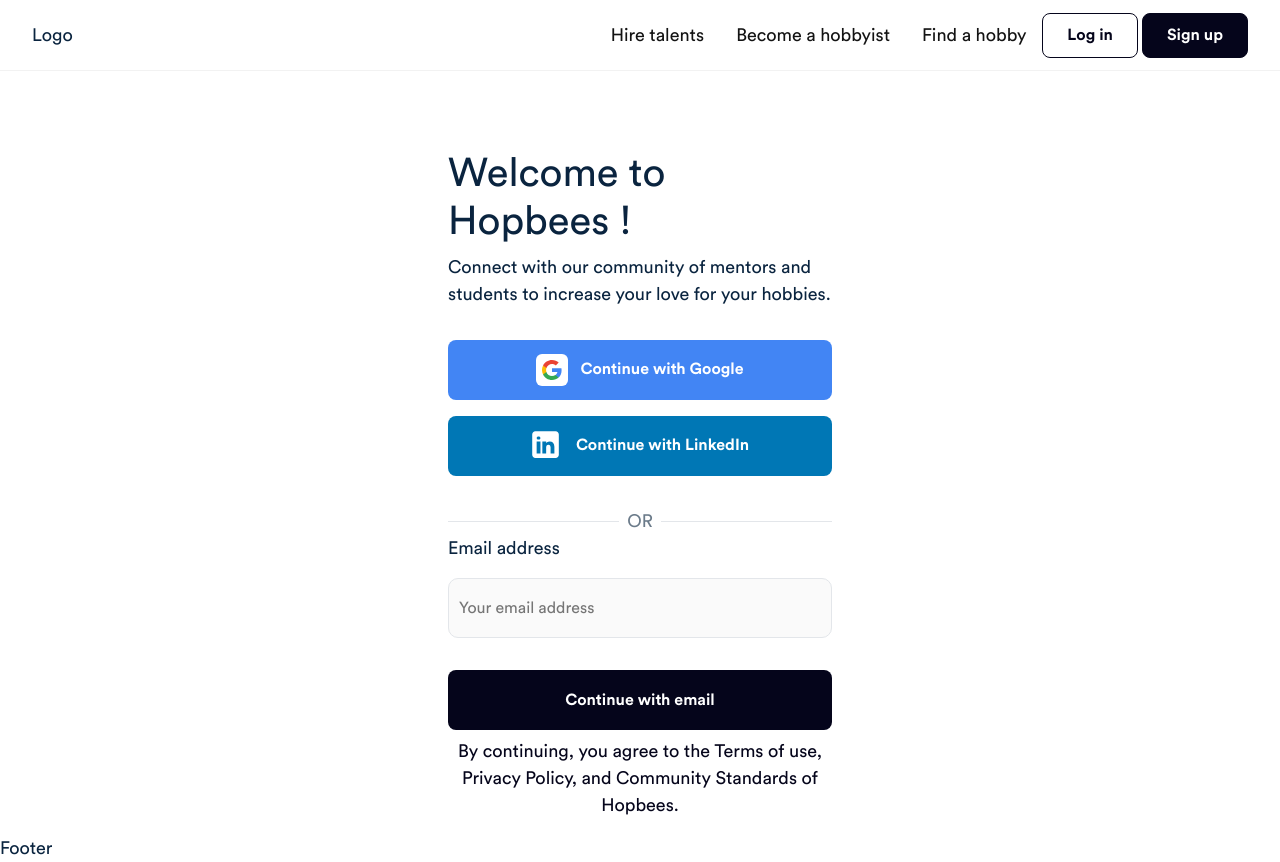
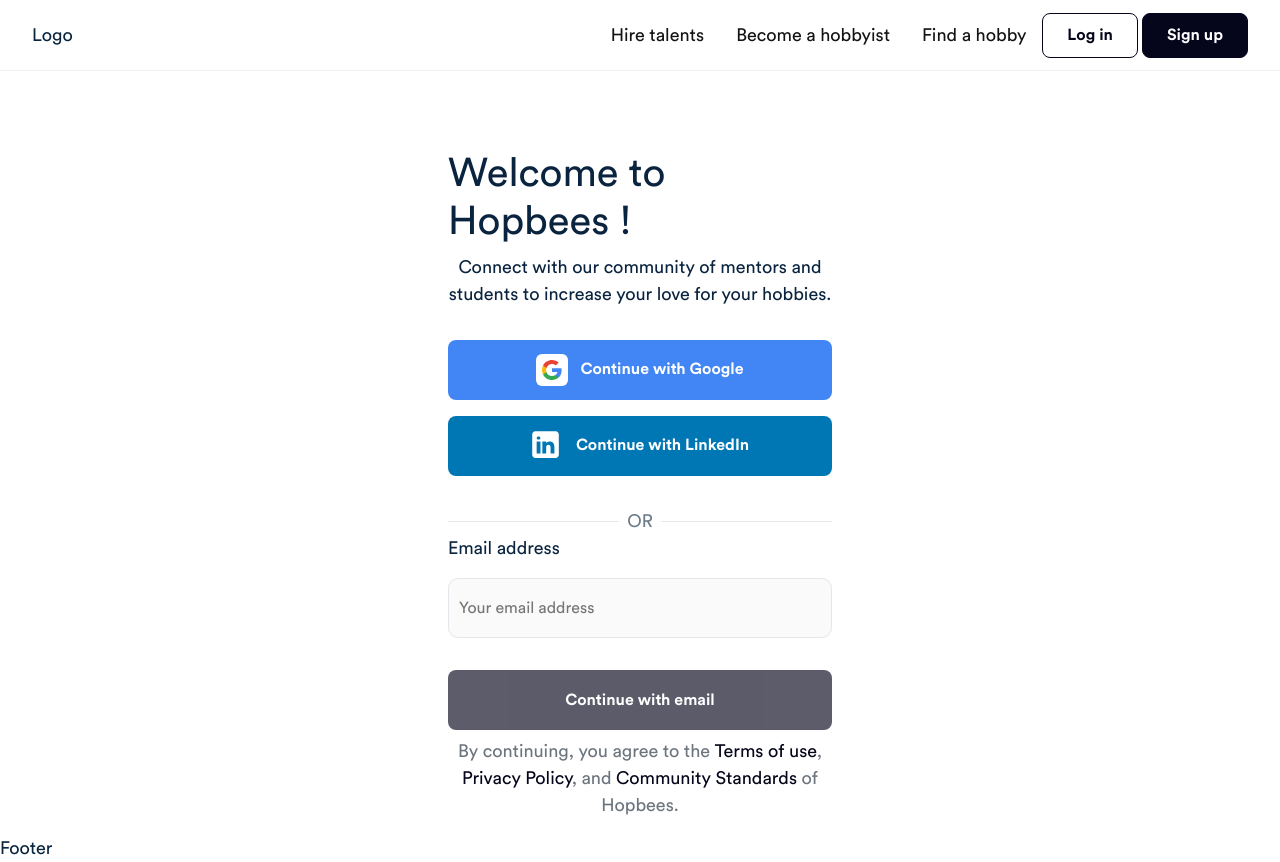
Before and after one commit to Jittojoyes98/Hopbees, a React app in the folder frontend/: page /login in a window 1280 px wide. Built offline with nearby package versions, Linux system fonts and the light colour scheme.

Commit message:
Changes to login page

```diff
--- a/frontend/src/HomePage/index.jsx
+++ b/frontend/src/HomePage/index.jsx
@@ -5,6 +5,7 @@ const index = () => {
   return (
     <>
       <div>Home</div>
+      <Link to="/login">Heyy</Link>
     </>
   )
 }
--- a/frontend/src/LoginPage/index.jsx
+++ b/frontend/src/LoginPage/index.jsx
@@ -25,7 +25,7 @@ const LoginPage = () => {
     <div className="d-flex justify-content-center  align-items-center login-page">
       <div className="w-30 pt-8">
         <h1>Welcome to Hopbees !</h1>
-        <p>
+        <p className="text-center">
           Connect with our community of mentors and students to increase your
           love for your hobbies.
         </p>
@@ -102,18 +102,21 @@ const LoginPage = () => {
             )}
             <Button
               type="submit"
-              disabled={!formik.isValid}
+              disabled={!formik.dirty || !formik.isValid}
               variant="secondary"
               className={`mt-3 w-100 login-buttons fw-semibold ${
-                !formik.isValid ? 'submit-inactive' : 'submit-active'
+                !formik.dirty || !formik.isValid
+                  ? 'submit-inactive'
+                  : 'submit-active'
               }`}
             >
               Continue with email
             </Button>
             <div className="text-center mt-2">
-              <p className="text-light">
-                By continuing, you agree to the Terms of use, Privacy Policy,
-                and Community Standards of Hopbees.
+              <p className="text-muted">
+                By continuing, you agree to the <a href="">Terms of use</a>,{' '}
+                <a href="">Privacy Policy</a>, and{' '}
+                <a href="">Community Standards</a> of Hopbees.
               </p>
             </div>
           </form>
--- a/frontend/src/_layout/Header.jsx
+++ b/frontend/src/_layout/Header.jsx
@@ -1,33 +1,57 @@
 import React from 'react'
-import  Button  from 'react-bootstrap/Button';
+import Button from 'react-bootstrap/Button'
 
 const Header = () => {
-
-  const handlePath=(path)=>{
-    window.open(`/${path}`,'_blank')
+  const handlePath = (path) => {
+    window.open(`/${path}`, '_blank')
   }
   return (
-    <div className='header'>
-        <div>Logo</div>
-        <div className='d-flex' >
-          <div className='d-flex mb-0'>
+    <div className="header">
+      <div>Logo</div>
+      <div className="d-flex">
+        <div className="d-flex mb-0">
+          <a
+            href=""
+            className="px-3 py-2_5 fw-normal d-flex justify-content-center align-items-center text-dark "
+          >
+            <span>Hire talents</span>
+          </a>
 
-              <a href="" className='px-3 py-2_5 fw-normal d-flex justify-content-center align-items-center text-dark '><span>Hire talents</span></a>
+          <a
+            href=""
+            className="px-3 py-2_5 fw-normal d-flex justify-content-center align-items-center text-dark "
+          >
+            <span>Become a hobbyist</span>
+          </a>
 
-              <a href="" className='px-3 py-2_5 fw-normal d-flex justify-content-center align-items-center text-dark '><span>Become a hobbyist</span></a>
-
-              <a href="" className='px-3 py-2_5 fw-normal d-flex justify-content-center align-items-center text-dark'><span>Find a hobby</span></a>
-
-          </div>
-          <div className='d-flex justify-content-between align-items-center'>
-            <Button onClick={()=>handlePath("login")} type="button" variant='primary' className='fw-semibold px-4 me-1 py-1'>Log in</Button>
-            <Button onClick={()=>handlePath("signup")} type="button" variant='secondary' className='fw-semibold px-4 py-1'>Sign up</Button>
-          </div>
-
-
+          <a
+            href=""
+            className="px-3 py-2_5 fw-normal d-flex justify-content-center align-items-center text-dark"
+          >
+            <span>Find a hobby</span>
+          </a>
         </div>
+        <div className="d-flex justify-content-between align-items-center">
+          <Button
+            onClick={() => handlePath('login')}
+            type="button"
+            variant="primary"
+            className="fw-semibold px-4 me-1 py-1"
+          >
+            Log in
+          </Button>
+          <Button
+            onClick={() => handlePath('signup')}
+            type="button"
+            variant="secondary"
+            className="fw-semibold px-4 py-1"
+          >
+            Sign up
+          </Button>
+        </div>
+      </div>
     </div>
   )
 }
 
-export  {Header};
+export { Header }
--- a/frontend/src/_layout/Layout.jsx
+++ b/frontend/src/_layout/Layout.jsx
@@ -1,31 +1,26 @@
-import React, { Suspense } from 'react'
-import { Footer } from './Footer';
-import { Header } from './Header';
-import { Routes, Route } from "react-router-dom";
+import React, { Suspense, useEffect } from 'react'
+import { Footer } from './Footer'
+import { Header } from './Header'
+import { Routes, Route } from 'react-router-dom'
 
 const Layout = (props) => {
-  const { element: RoutedComponent, layout, ...rest } = props;
+  const { element: RoutedComponent, layout, ...rest } = props
+
+  console.log(layout)
 
   // render actual Route from react-router
   const actualRouteComponent = (
-    <Route
-      {...rest}
-      render={props => (
-         <RoutedComponent {...props} />
-      )}
-    />
-  );
+    <Route {...rest} render={(props) => <RoutedComponent {...props} />} />
+  )
   return (
     <>
-    <Header layout={layout}/>
+      <Header />
       <Suspense>
-        <Routes>
-        {actualRouteComponent}
-        </Routes>
+        <Routes>{actualRouteComponent}</Routes>
       </Suspense>
-    <Footer/>
+      <Footer />
     </>
   )
 }
 
-export  {Layout};
+export { Layout }
--- a/frontend/src/_styles/colors.scss
+++ b/frontend/src/_styles/colors.scss
@@ -2,7 +2,8 @@
 
 $button-text-color: #05051b;
 $button-hover-color: #077f7f;
-$button-active: #05051b;
+$button-inactive: #05051b;
+$button-active: #131313;
 $white-color: #fff;
 $linkedin-button-background: #0077b5;
 $google-button-background: #4285f4;
@@ -17,3 +18,4 @@ $error-text: #da3d2a;
 // variables to replace the normal bootstrap values
 $dark: #131313;
 $light: #05051b;
+$muted: #6b7b8a;
--- a/frontend/src/_styles/theme.scss
+++ b/frontend/src/_styles/theme.scss
@@ -248,9 +248,10 @@ img {
   }
   .submit-inactive {
     cursor: default;
-    background-color: $light-text-color;
+    background-color: $button-inactive;
+    pointer-events: auto;
   }
-  .submit-inactive:hover:disabled {
+  .submit-inactive:hover {
     cursor: default;
     background-color: $button-hover-color;
   }
@@ -259,13 +260,12 @@ img {
     background-color: $button-active;
   }
   .submit-active:hover {
-    cursor: default;
+    cursor: pointer;
     background-color: $button-hover-color;
   }
-
-  // .submit-button:disabled {
-  //   background-color: $button-hover-color;
-  // }
+  a {
+    color: $button-text-color;
+  }
 }
 
 .or-line {
```
Also changed, not shown: frontend/src/App/App.jsx (+11 -12 lines).
